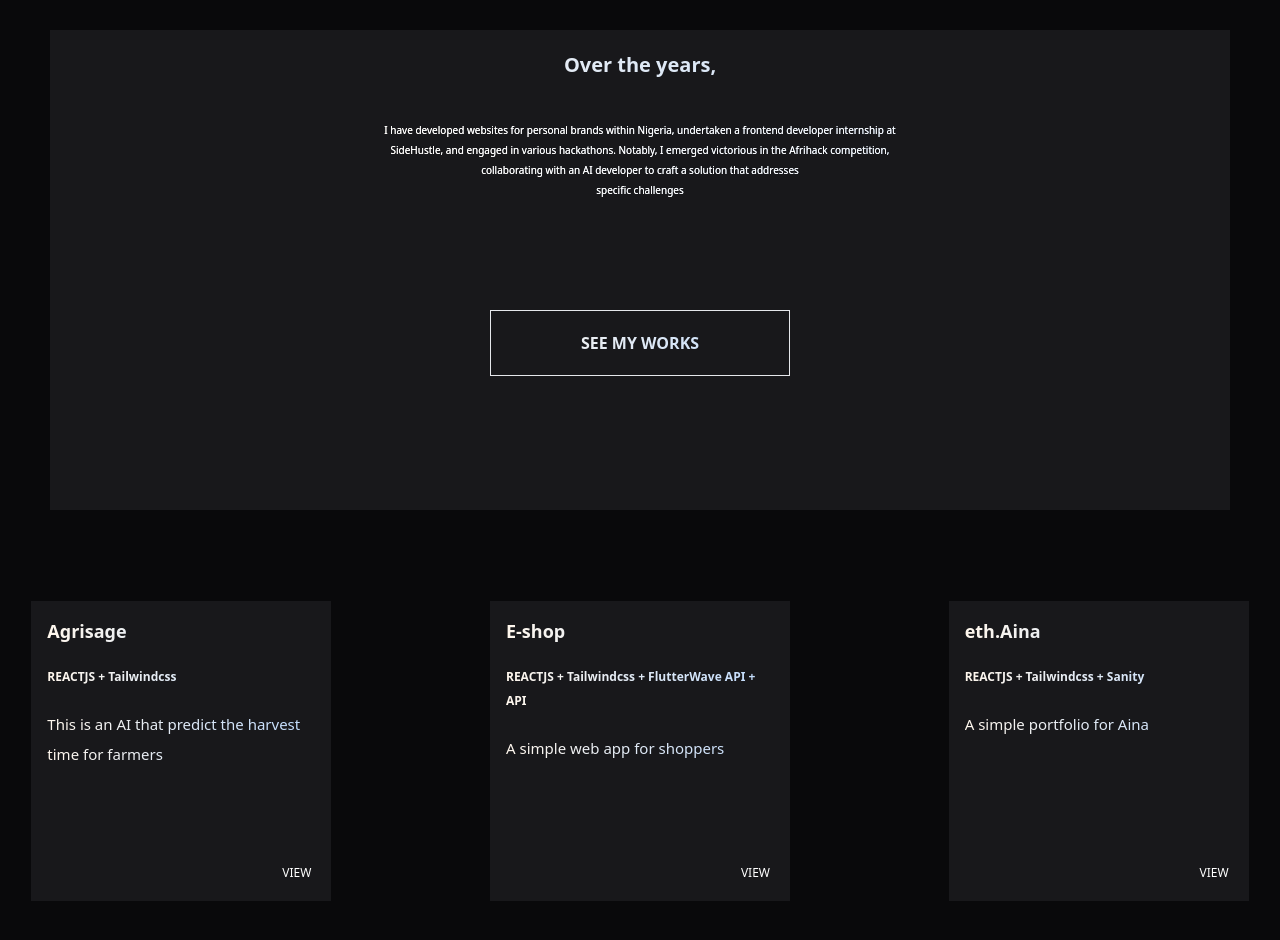
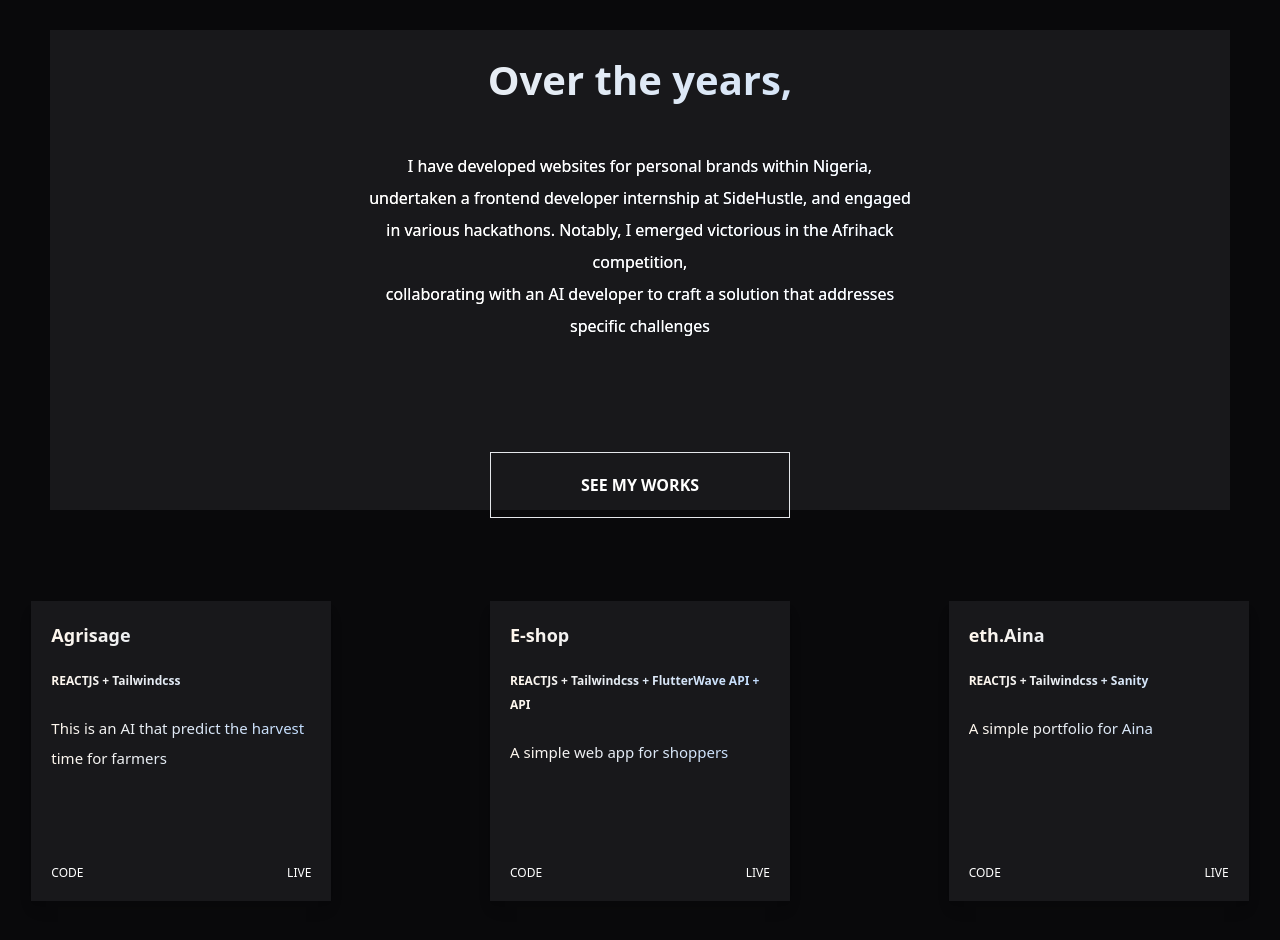
Before and after one commit to Thintalltom/Portfolio, a React (Vite) app in the folder vite-react-app/: page / in a window 1280 px wide. Shown: the part 680-1620 px from the top of the page. Built offline with nearby package versions, Linux system fonts and the light colour scheme.

Commit message:
added a smooth scroll behaviour and an arrow to navigate back up

```diff
--- a/vite-react-app/src/App.jsx
+++ b/vite-react-app/src/App.jsx
@@ -6,7 +6,7 @@ import Info from "./Components/Info/Info";
 import Work from "./Components/work/Work";
 import Built from "./Components/Built/Built";
 import NoteWorthy from "./Components/Built/NoteWorthy";
-
+import ScrollToTopButton from "./Components/ScrollToTopButton";
 
 function App() {
   const [loading, setLoading] = useState(false);
@@ -37,9 +37,8 @@ function App() {
           <Info />
           <Built />
           <Work />
-
-
           <NoteWorthy />
+          <ScrollToTopButton />
         </div>
       )}
     </div>
--- a/vite-react-app/src/Components/About/About.jsx
+++ b/vite-react-app/src/Components/About/About.jsx
@@ -2,7 +2,7 @@ import Profile from "../../assets/profile.jpg";
 const About = () => {
   return (
     <div>
-      <div className="bg-zinc-950    h-[30rem]">
+      <div className="bg-zinc-950 h-[30rem]">
         <div className="flex xs:flex-col lg:flex-row sm:flex-col  md:flex-col items-center justify-between p-[50px]">
           <div>
             <p className="font-bold sm:text-[20px] xs:text-[30px] lg:text-[70px] bg-clip-text text-transparent bg-gradient-to-r from-orange-50 to-blue-200">
@@ -11,7 +11,7 @@ const About = () => {
             <p className="text-bold">
               I like to craft frontend products that meets the needs of users.{" "}
             </p>
-            <a href="https://drive.google.com/file/d/12Y1zwPnIrlljrb_5JUfaRBCKYBI_KAwo/view?usp=sharing" target="_blank" rel="noopener noreferrer"><button className="bg-zinc-800 p-[10px] mt-[20px] w-[200px]">Resume</button></a>
+            <a href="https://drive.google.com/file/d/12Y1zwPnIrlljrb_5JUfaRBCKYBI_KAwo/view?usp=sharing" target="_blank" rel="noopener noreferrer"><button className="bg-zinc-800 p-[10px] mt-[20px] w-[200px] hover:bg-white hover:text-slate-800">Resume</button></a>
             <div className="flex flex-row gap-[30px] mt-[50px]">
               <p className="text-xs leading-loose ">
                 Highly skilled with solving problems using with code <br /> and
--- a/vite-react-app/src/Components/Built/Built.jsx
+++ b/vite-react-app/src/Components/Built/Built.jsx
@@ -5,19 +5,22 @@ const Built = () => {
       title: 'Agrisage',
       Link: 'http://afrihack-project.vercel.app/',
       description: 'This is an AI that predict the harvest time for farmers',
-      skills: 'REACTJS + Tailwindcss'
+      skills: 'REACTJS + Tailwindcss',
+      github: 'https://github.com/Thintalltom/Afrihack-Project'
     },
     {
       title: 'E-shop',
       Link: 'https://ecom-umber-delta.vercel.app/',
       description: 'A simple web app for shoppers  ',
-      skills: 'REACTJS + Tailwindcss + FlutterWave API + API'
+      skills: 'REACTJS + Tailwindcss + FlutterWave API + API',
+      github: 'https://github.com/Thintalltom/E-commerce'
     },
     {
       title: 'eth.Aina',
       Link: 'http://aina-portfolio.vercel.app/',
       description: 'A simple portfolio for Aina ',
-      skills: 'REACTJS + Tailwindcss + Sanity'
+      skills: 'REACTJS + Tailwindcss + Sanity',
+      github: 'https://github.com/Thintalltom/Laurette-portfolio'
     },
   ]
   return (
@@ -30,12 +33,17 @@ const Built = () => {
         <div className="grid xs:grid-cols-1 sm:grid-cols-1 lg:grid-cols-3 place-items-center xs:gap-[20px] lg:gap-[8rem]">
           {
             works.map((work, index) => (
-              <div key={index} className=" relative xs:w-[300px] lg:w-[300px] bg-zinc-900 h-[300px] p-4 cursor-pointer">
-                  <p className="font-bold text-lg bg-clip-text text-transparent bg-gradient-to-r from-orange-50 to-blue-200">{work.title}</p>
+              <div key={index} className="xs:w-[300px] lg:w-[300px] bg-zinc-900 h-[300px] p-[20px] cursor-pointer relative shadow-lg ">
+              <div className="">
+                <p className="font-bold text-lg bg-clip-text text-transparent bg-gradient-to-r from-orange-50 to-blue-200">{work.title}</p>
                 <p className="leading-loose text-md font-bold mt-[20px] bg-clip-text text-transparent bg-gradient-to-r from-orange-50 to-blue-200 ">{work.skills}</p>
                 <p className="leading-loose mt-[20px] text-[15px] bg-clip-text text-transparent bg-gradient-to-r from-orange-50 to-blue-200 text-md">{work.description}</p>
-              <a href={work.Link}><button className=" absolute  bottom-5 right-5 text-bold font-light float-end">VIEW</button></a>
               </div>
+              <div className="absolute bottom-0 left-0 right-0  flex justify-between items-center p-[20px]">
+              <a href={work.github} target="_blank" rel="noopener noreferrer"><button className="text-bold font-light">CODE</button></a>
+                <a href={work.Link} target="_blank" rel="noopener noreferrer"><button className="text-bold font-light">LIVE</button></a>
+              </div>
+            </div>
             ))
           }
 
--- a/vite-react-app/src/Components/Info/Info.jsx
+++ b/vite-react-app/src/Components/Info/Info.jsx
@@ -8,13 +8,13 @@ const Info = () => {
 
       <div className="bg-zinc-900 lg:h-[30rem] sm:h-[40rem] mt-[50px] ">
         <div className="lg:mt-[80px] xs:mt-[350px]  lg:h-[30rem] xs:h-[30rem] ">
-          <p className="text-center xs:text-[20px] font-bold text-[40px] bg-clip-text text-transparent bg-gradient-to-r from-orange-50 to-blue-200 p-[20px]">
+          <p className="text-center xs:text-[20px] font-bold lg:text-[40px] bg-clip-text text-transparent bg-gradient-to-r from-orange-50 to-blue-200 p-[20px]">
             Over the years,
           </p>
           <div className="flex justify-center items-center">
 
           <div className="lg:w-[50%] xs:w-[100%] xs:text-sm ">
-          <p className="text-white text-center xs:text-[10px] leading-loose  bg-clip-text text-transparent bg-gradient-to-r from-orange-50 to-blue-200 p-[20px]">
+          <p className="text-white text-center xs:text-[10px] lg:text-[16px] leading-loose  bg-clip-text text-transparent bg-gradient-to-r from-orange-50 to-blue-200 p-[20px]">
             I have developed websites for personal brands within Nigeria,
             undertaken a frontend developer internship at SideHustle, and
             engaged in various hackathons.
@@ -28,7 +28,7 @@ const Info = () => {
 
           <div className="flex items-center justify-center">
           <Link to="work" smooth={true}  >
-            <button className="p-[20px]  border-[0.9px] mt-[90px] xs:w-[200px] lg:w-[300px] bg-clip-text text-transparent bg-gradient-to-r from-orange-50 to-blue-200 font-bold">
+            <button className="p-[20px] hover:bg-white hover:text-slate-800 border-[0.9px] mt-[90px] xs:w-[200px] lg:w-[300px]  font-bold">
               SEE MY WORKS{" "}
             </button>
             </Link>
--- /dev/null
+++ b/vite-react-app/src/Components/ScrollToTopButton.jsx
@@ -0,0 +1,45 @@
+import React, { useState, useEffect } from 'react';
+import { FaArrowCircleUp } from 'react-icons/fa'; // Import arrow icon from react-icons library
+
+const ScrollToTopButton = () => {
+  const [isVisible, setIsVisible] = useState(false);
+
+  useEffect(() => {
+    // Function to check if user has scrolled down enough to show the button
+    const toggleVisibility = () => {
+      if (window.pageYOffset > 300) {
+        setIsVisible(true);
+      } else {
+        setIsVisible(false);
+      }
+    };
+
+    // Event listener to check scroll position
+    window.addEventListener('scroll', toggleVisibility);
+
+    // Cleanup function to remove event listener
+    return () => {
+      window.removeEventListener('scroll', toggleVisibility);
+    };
+  }, []);
+
+  // Function to scroll to the top of the page when the button is clicked
+  const scrollToTop = () => {
+    window.scrollTo({
+      top: 0,
+      behavior: 'smooth'
+    });
+  };
+
+  return (
+    <div className="fixed bottom-4 right-4">
+      {isVisible && (
+        <button onClick={scrollToTop}>
+          <FaArrowCircleUp size={32} color="#555" />
+        </button>
+      )}
+    </div>
+  );
+};
+
+export default ScrollToTopButton;
--- a/vite-react-app/src/index.css
+++ b/vite-react-app/src/index.css
@@ -3,6 +3,8 @@ body{
   padding: 0;
   font-family: 'Lato', sans-serif !important;
   color: white !important;
+    scroll-behavior: smooth;
+
 }
 @tailwind base;
 @tailwind components;
```
